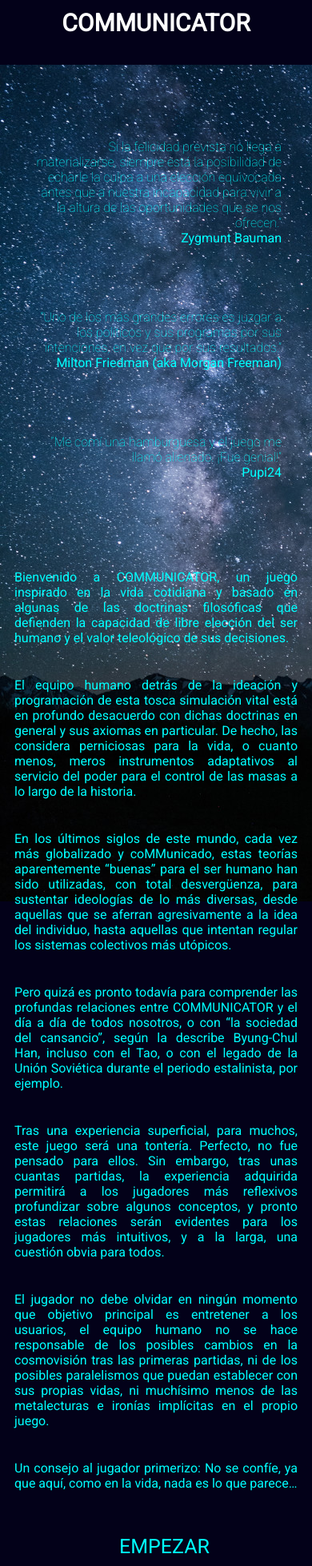
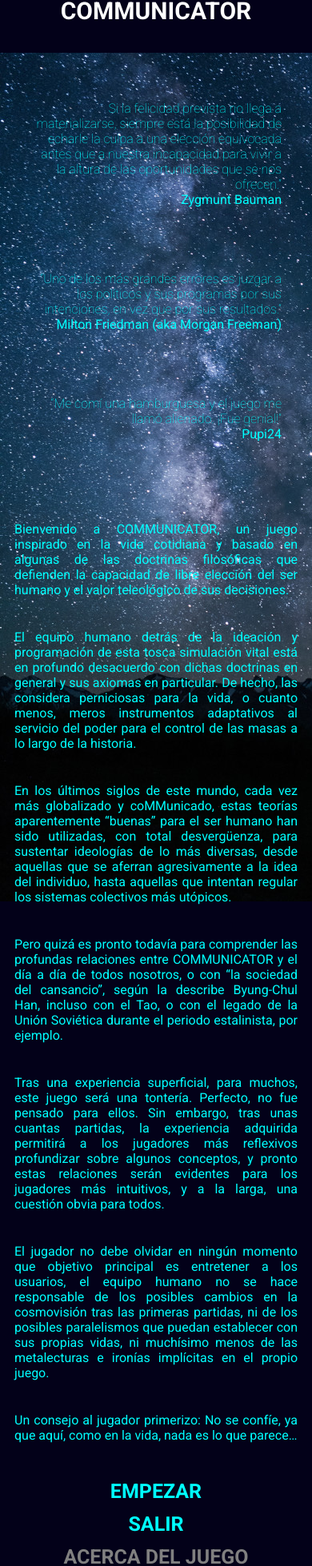
Before and after one commit to fmodamio/communicatorfront, a Vue app in the folder communicatorfront/: page / in a window 390 px wide. Shown: the part 24-1982 px from the top of the page at 80% size. Built offline with nearby package versions, Linux system fonts and the light colour scheme; what vue3-cookies would draw is missing.

Commit message:
quitados <br>s

```diff
--- a/communicatorfront/public/index.html
+++ b/communicatorfront/public/index.html
@@ -7,7 +7,7 @@
     <link rel="icon" href="<%= BASE_URL %>icon2.ico">
     <link rel="preconnect" href="https://fonts.googleapis.com">
     <link rel="preconnect" href="https://fonts.gstatic.com" crossorigin>
-    <link href="https://fonts.googleapis.com/css2?family=Roboto:wght@100;400&display=swap" rel="stylesheet">
+    <link href="https://fonts.googleapis.com/css2?family=Roboto:wght@100;400;700&display=swap" rel="stylesheet">
     <link href="https://fonts.googleapis.com/css2?family=Rubik:wght@300&display=swap" rel="stylesheet">
     <title>coMMunicator</title>
   </head>
--- a/communicatorfront/src/App.vue
+++ b/communicatorfront/src/App.vue
@@ -7,78 +7,3 @@
 		name: 'App',
 	}
 </script>
-
-<style>
-	.cita{
-		text-align: right;
-		color: aqua;
-		font-family: 'Roboto', sans-serif;
-		margin-right: 150px;
-		margin-left: 500px;
-		margin-top: 80px;
-		margin-bottom: 0px;
-		font-weight:100;
-	}
-	.autor{
-		text-align: right;
-		color: aqua;
-		font-family: 'Roboto', sans-serif;
-		margin-right: 150px;
-		margin-left: 150px;
-		margin-top: 0px;
-		margin-bottom: 0px;
-	}
-	p{
-		text-align: left;
-		text-align: justify;
-		text-justify: inter-word;
-		color: aqua;
-		font-family: 'Roboto', sans-serif;
-		margin-right: 150px;
-		margin-left: 150px;
-		margin-top: 40px;
-		margin-bottom: 40px;
-	}
-	body{
-		background-image: url('~@/assets/nasa2.jpg');
-		background-color: #030119;
-		background-size: cover;
-		background-repeat: no-repeat;
-		margin-top: 100px;
-	}
-
-	@media screen and (max-width: 768px) {
-		.cita{
-			text-align: right;
-			color: aqua;
-			font-family: 'Roboto', sans-serif;
-			font-weight:100;
-			margin-right: 30px;
-			margin-left: 30px;
-		}
-		.autor{
-			text-align: right;
-			color: aqua;
-			font-family: 'Roboto', sans-serif;
-			margin-right: 30px;
-			margin-left: 30px;
-		}
-		p{
-			text-align: left;
-			text-align: justify;
-			text-justify: inter-word;
-			color: aqua;
-			font-family: 'Roboto', sans-serif;
-			margin-right: 10px;
-			margin-left: 10px;
-			margin-top: 40px;
-			margin-bottom: 40px;
-		}
-		body{
-			background-image: url('~@/assets/space2.jpg');
-			background-color: #030119;
-			background-size: auto;
-			background-repeat: no-repeat;
-		}
-	}
-</style>
--- a/communicatorfront/src/components/Header.vue
+++ b/communicatorfront/src/components/Header.vue
@@ -1,12 +1,21 @@
 <template>
 	<div class="header">
 		<h1>COMMUNICATOR</h1>
+		<p class="nombrejugador">{{npl}}</p>
 	</div>
 </template>
 
+<script>
+	export default {
+		props: ['npl'],
+	}
+</script>
+
 <style>
 	.header {
-		padding: 15px;
+		/*padding: 25px;*/
+		width: 100%;
+		height: 150px;
 		text-align: center;
 		background: #2c2d3f;
 		color: white;
@@ -22,9 +31,18 @@
 
 	}
 
+	.nombrejugador {
+		margin: 0;
+		color: grey;
+		text-align: right;
+		font-size: 15px;
+		margin-right: 15px;
+	}
+
 	@media screen and (max-width: 768px) {
 		.header {
-			padding: 15px;
+			width: 100%;
+			height: 90px;
 			text-align: center;
 			background: #2c2d3f;
 			color: white;
@@ -38,5 +56,13 @@
 			/*background-image: url('~@/assets/nasa2.jpg');
 			background-size: cover;*/
 		}
+
+		.nombrejugador {
+			margin: 0;
+			color: grey;
+			text-align: right;
+			font-size: 10px;
+			margin-right: 5px;
+		}
 	}
 </style>
--- a/communicatorfront/src/components/Inicial.vue
+++ b/communicatorfront/src/components/Inicial.vue
@@ -1,16 +1,14 @@
 <template>
 	<Header/>
-		<br>
+	<div class="quotes">
 		<p class="cita">Si la felicidad prevista no llega a materializarse, siempre está la posibilidad de echarle la culpa a una elección equivocada antes que a nuestra incapacidad para vivir a la altura de las oportunidades que se nos ofrecen.”</p>
 		<p class="autor">Zygmunt Bauman</p>
 		<p class="cita">“Uno de los más grandes errores es juzgar a los políticos y sus programas por sus intenciones, en vez que por sus resultados.”</p>
 		<p class="autor">Milton Friedman (aka Morgan Freeman)</p>
 		<p class="cita">“Me comí una hamburguesa y el juego me llamó alienado. ¡Fue genial!”</p>
 		<p class="autor">Pupi24</p>
-		<br>
-		<br>
-		<br>
-		<br>
+	</div>
+	<div class="intro">
 		<p>Bienvenido a COMMUNICATOR, un juego inspirado en la vida cotidiana y basado en algunas de las doctrinas filosóficas que defienden la capacidad de libre elección del ser humano y el valor teleológico de sus decisiones.</p>
 		<p>El equipo humano detrás de la ideación y programación de esta tosca simulación vital está en profundo desacuerdo con dichas doctrinas en general y sus axiomas en particular. De hecho, las considera perniciosas para la vida, o cuanto menos, meros instrumentos adaptativos al servicio del poder para el control de las masas a lo largo de la historia.</p>
 		<p>En los últimos siglos de este mundo, cada vez más globalizado y coMMunicado, estas teorías aparentemente “buenas” para el ser humano han sido utilizadas, con total desvergüenza, para sustentar ideologías de lo más diversas, desde aquellas que se aferran agresivamente a la idea del individuo, hasta aquellas que intentan regular los sistemas colectivos más utópicos.</p>
@@ -19,13 +17,18 @@
 		<p>El jugador no debe olvidar en ningún momento que objetivo principal es entretener a los usuarios, el equipo humano no se hace responsable de los posibles cambios en la cosmovisión tras las primeras partidas, ni de los posibles paralelismos que puedan establecer con sus propias vidas, ni muchísimo menos de las metalecturas e ironías implícitas en el propio juego.</p>
 		<p>Un consejo al jugador primerizo:
 		No se confíe, ya que aquí, como en la vida, nada es lo que parece…</p>
+	</div>
+	<div class="tablabotones">
+		<div class="boton">
 			<button class="button2" @click="goToNewGame()">EMPEZAR</button>
-		<br>
-		<br>
+		</div>
+		<div class="boton">
 			<button class="button2" @click="goToGoogle()">SALIR</button>
-		<br>
-		<br>
+		</div>
+		<div class="boton">
 			<button class="button3" @click="goToAbout()">ACERCA DEL JUEGO</button>
+		</div>
+	</div>
 </template>
 
 <script>
@@ -48,28 +51,131 @@ export default {
 		}
 	}
 }
-
 </script>
 
 <style>
-/*.button1{
-	background-color: #008CBA;
-	border: none;
-	color: white;
-	padding: 15px 32px;
+	.quotes {
+		margin-top: 200px;
+		margin-bottom: 100px;
+	}
+	.intro{
+		background-color: transparent;
+	}
+	.tablabotones {
+		width: 100%;
+		height: 100px;
+		position: absolute;
+		left: 0px;
+		right: 0px;
+		/*border: 2px;
+		border-style: solid;
+		border-color: yellow;*/
+	}
+	.boton{
+		position: relative;
+		/*border: 4px;
+		border-style: solid;
+		border-color: green;*/
+		padding-top: 5px;
+		padding-bottom: 5px;
 		text-align: center;
-	text-decoration: none;
-	display: inline-block;
-	font-size: 16px;
+	}
+	.cita{
+		text-align: right;
+		color: aqua;
+		font-family: 'Roboto', sans-serif;
+		margin-right: 150px;
+		margin-left: 500px;
+		margin-top: 80px;
+		margin-bottom: 0px;
+		font-weight:100;
+		}
+	.autor{
+		text-align: right;
+		color: aqua;
+		font-family: 'Roboto', sans-serif;
 		margin-right: 150px;
 		margin-left: 150px;
 		margin-top: 0px;
 		margin-bottom: 0px;
 	}
-.text{
+	p{
+		text-align: left;
+		text-align: justify;
+		text-justify: inter-word;
+		color: aqua;
+		font-family: 'Roboto', sans-serif;
 		margin-right: 150px;
 		margin-left: 150px;
-	margin-top: 0px;
-	margin-bottom: 0px;
-}*/
+		margin-top: 40px;
+		margin-bottom: 40px;
+	}
+	body{
+		background-image: url('~@/assets/nasa2.jpg');
+		background-color: #030119;
+		background-size: cover;
+		background-repeat: no-repeat;
+		margin-top: 100px;
+	}
+
+	@media screen and (max-width: 768px) {
+		.quotes {
+			margin-top: 150px;
+			margin-bottom: 100px;
+		}
+		.intro{
+			background-color: transparent;
+		}
+		.tablabotones {
+			width: 100%;
+			height: 50px;
+			position: absolute;
+			left: 0px;
+			right: 0px;
+			/*border: 2px;
+			border-style: solid;
+			border-color: yellow;*/
+		}
+		.boton{
+			position: relative;
+			/*border: 4px;
+			border-style: solid;
+			border-color: green;*/
+			padding-top: 5px;
+			padding-bottom: 5px;
+			text-align: center;
+		}
+		.cita{
+			text-align: right;
+			color: aqua;
+			font-family: 'Roboto', sans-serif;
+			font-weight:100;
+			margin-right: 30px;
+			margin-left: 30px;
+		}
+		.autor{
+			text-align: right;
+			color: aqua;
+			font-family: 'Roboto', sans-serif;
+			margin-right: 30px;
+			margin-left: 30px;
+		}
+		p{
+			text-align: left;
+			text-align: justify;
+			text-justify: inter-word;
+			color: aqua;
+			font-family: 'Roboto', sans-serif;
+			margin-right: 10px;
+			margin-left: 10px;
+			margin-top: 40px;
+			margin-bottom: 40px;
+		}
+		body{
+			background-image: url('~@/assets/space2.jpg');
+			background-color: #030119;
+			background-size: auto;
+			background-repeat: no-repeat;
+		}
+	}
 </style>
--- a/communicatorfront/src/components/NuevoJuego.vue
+++ b/communicatorfront/src/components/NuevoJuego.vue
@@ -1,16 +1,14 @@
 <template>
-	<Header/>
+	<Header :npl="npl1"/>
 	<div v-if="show1">
-		<br>
-		<br>
-		<br>
-		<p>Bienvenido jugador</p>
-		<input v-model="nameplayer" placeholder="introduce tu nombre" class="text1" v-bind:style="{
+		<div class="presentacion">
+		<p>Bienvenido jugador, ¿cómo podemos dirigirnos a ti?</p>
+		<input v-model="nameplayer" placeholder="mi nombre es..." class="text1" v-bind:style="{
 		textAlign:'left', backgroundColor: 'white'}">
-		<br>
-		<br>
-		<br>
+		</div>
+		<div class="botonazul">
 		<button class="button1" @click="postPlayer()">Comenzar</button>
+		</div>
 	</div>
 	<div v-if="show2">
 		<Partida :idp="idplayer"/>
@@ -29,7 +27,8 @@ export default {
 			show1: true,
 			show2: false,
 			nameplayer: "",
-			idplayer:""
+			idplayer:"",
+			npl1:""
 		};
 	},
 	components: {
@@ -54,6 +53,7 @@ export default {
 				this.show1 = false
 				this.show2 = true
 				this.idplayer = response.data.id
+				this.npl1 = "Jugador: " + this.nameplayer
 				//asi se pasaba el id del jugador como parametro get
 				/*this.$router.push({
 					path: '/game',
@@ -72,6 +72,13 @@ export default {
 </script>
 
 <style>
+	.presentacion{
+		margin-top: 300px;
+		margin-bottom: 40px;
+	}
+	.botonazul{
+
+	}
 	.button1{
 		background-color: #008CBA;
 		border: none;
@@ -88,33 +95,35 @@ export default {
 	}
 
 	.button2{
-	margin: 0;
+		/*margin: 0;
 		position: absolute;
-	left: 45%;
+		left: 45%;*/
 		background-color: transparent;
 		border: none;
 		color: aqua;
-	font-family: 'Roboto', bold;
-	padding: 15px 32px;
+		font-family: 'Roboto', sans-serif;
+		/*padding: 15px 32px;*/
 		text-align: center;
 		text-decoration: none;
 		display: inline-block;
 		font-size: 25px;
+		font-weight:700;
 	}
 
 	.button3{
-	margin: 0;
+		/*margin: 0;
 		position: absolute;
-	left: 45%;
+		left: 45%;*/
 		background-color: transparent;
 		border: none;
 		color: grey;
 		font-family: 'Roboto', bold;
-	padding: 15px 32px;
+		/*padding: 15px 32px;*/
 		text-align: center;
 		text-decoration: none;
 		display: inline-block;
 		font-size: 25px;
+		font-weight:700;
 	}
 
 	.text1{
@@ -122,6 +131,13 @@ export default {
 	}
 
 	@media screen and (max-width: 768px) {
+		.presentacion{
+			margin-top: 200px;
+			margin-bottom: 40px;
+		}
+		.botonazul{
+
+		}
 		.button1{
 			background-color: #008CBA;
 			border: none;
@@ -138,14 +154,14 @@ export default {
 		}
 
 		.button2{
-		margin: 0;
+			/*margin: 0;
 			position: absolute;
-		left: 30%;
+			left: 30%;*/
 			background-color: transparent;
 			border: none;
 			color: aqua;
 			font-family: 'Roboto', bold;
-		padding: 15px 32px;
+			/*padding: 15px 32px;*/
 			text-align: center;
 			text-decoration: none;
 			display: inline-block;
@@ -153,14 +169,14 @@ export default {
 		}
 
 		.button3{
-		margin: 0;
+			/*margin: 0;
 			position: absolute;
-		left: 30%;
+			left: 30%;*/
 			background-color: transparent;
 			border: none;
 			color: grey;
 			font-family: 'Roboto', bold;
-		padding: 15px 32px;
+			/*padding: 15px 32px;*/
 			text-align: center;
 			text-decoration: none;
 			display: inline-block;
--- a/communicatorfront/src/components/Partida.vue
+++ b/communicatorfront/src/components/Partida.vue
@@ -1,8 +1,5 @@
 <template>
-	<div>
-		<br>
-		<br>
-		<br>
+	<div class="historia">
 		<p>Cargando historia {{idp}}</p>
 	</div>
 </template>
@@ -32,3 +29,14 @@ export default {
 }
 
 </script>
+
+<style>
+	.historia{
+		margin-top: 200px;
+	}
+	@media screen and (max-width: 768px) {
+		.historia{
+			margin-top: 200px;
+		}
+	}
+</style>
```
Lines whose indentation alone changed are shown as unchanged.
